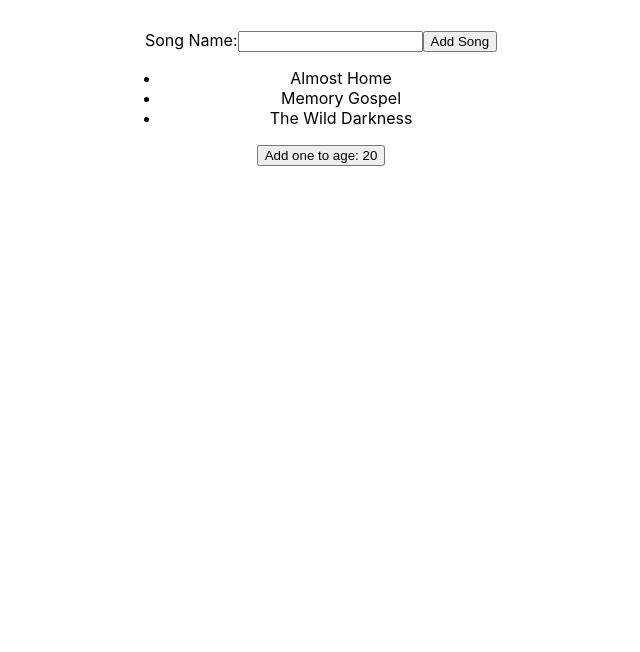
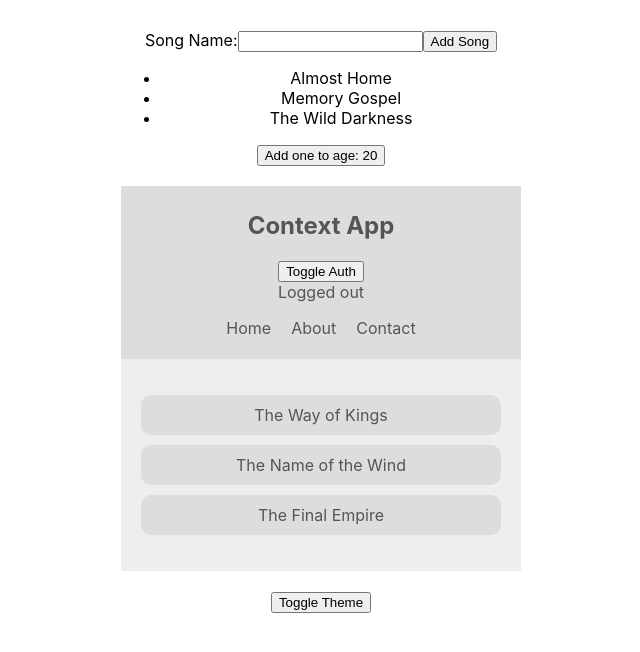
Before and after one commit to MoistCode/fun-with-hooks, a React (Create React App) app: page / in a window 1280 px wide. Shown: the top 652 px of the page, without its empty margins (319-959 px from the left). Built offline with nearby package versions, Linux system fonts and the light colour scheme.

Commit message:
refactored navbar

```diff
--- a/src/App.js
+++ b/src/App.js
@@ -1,12 +1,25 @@
 import React from 'react';
 import './App.css';
 import SongList from './components/SongList';
+import BookList from './components/BookList';
+import NavBar from './components/NavBar';
+import ThemeToggle from './components/ThemeToggle';
+import ThemeContextProvider from './context/ThemeContext';
+import AuthContextProvider from './context/AuthContext';
 
 
 function App() {
   return (
     <div className="App">
       <SongList/>
+      <br/>
+      <ThemeContextProvider>
+        <AuthContextProvider>
+          <NavBar />
+          <BookList />
+          <ThemeToggle />
+        </AuthContextProvider>
+      </ThemeContextProvider>
     </div>
   );
 }
--- a/src/components/BookList.js
+++ b/src/components/BookList.js
@@ -1,11 +1,8 @@
-import React, { Component } from 'react';
+import React, { useContext } from 'react';
 import { ThemeContext } from '../context/ThemeContext';
 
-export default class BookList extends Component {
-  static contextType = ThemeContext;
-
-  render() {
-    const { isLightTheme, light, dark } = this.context;
+const BookList = () => {
+  const { isLightTheme, light, dark } = useContext(ThemeContext);
   const theme = isLightTheme ? light : dark;
   const { bg, syntax, ui } = theme;
 
@@ -18,5 +15,6 @@ export default class BookList extends Component {
       </ul>
     </div>
   )
-  }
-}
+};
+
+export default BookList;
--- a/src/components/NavBar.js
+++ b/src/components/NavBar.js
@@ -1,25 +1,18 @@
-import React, { Component } from "react";
+import React, { useContext } from "react";
 import { ThemeContext } from "../context/ThemeContext";
 import { AuthContext } from "../context/AuthContext";
 
-export default class NavBar extends Component {
-  static contextType = ThemeContext;
+const NavBar = () => {
 
-  render() {
-    return (
-      <AuthContext.Consumer>
-        {authContext => {
-          return (
-            <ThemeContext.Consumer>
-              {themeContext => {
-                const { isAuthenticated, toggleAuth } = authContext;
-                const { isLightTheme, light, dark } = themeContext;
+  const { isAuthenticated, toggleAuth } = useContext(AuthContext);
+  const { isLightTheme, light, dark } = useContext(ThemeContext);
   const theme = isLightTheme ? light : dark;
   const { ui, syntax } = theme;
 
   return (
     <nav style={{ background: ui, color: syntax }}>
       <h1>Context App</h1>
+      <button onClick={toggleAuth}>Toggle Auth</button>
       <div>
         Logged { isAuthenticated ? 'in' : 'out' }
       </div>
@@ -29,12 +22,7 @@ export default class NavBar extends Component {
         <li>Contact</li>
       </ul>
     </nav>
-                );
-              }}
-            </ThemeContext.Consumer>
-          );
-        }}
-      </AuthContext.Consumer>
-    );
-  }
-}
+  )
+};
+
+export default NavBar;
```
Lines whose indentation alone changed are shown as unchanged.
